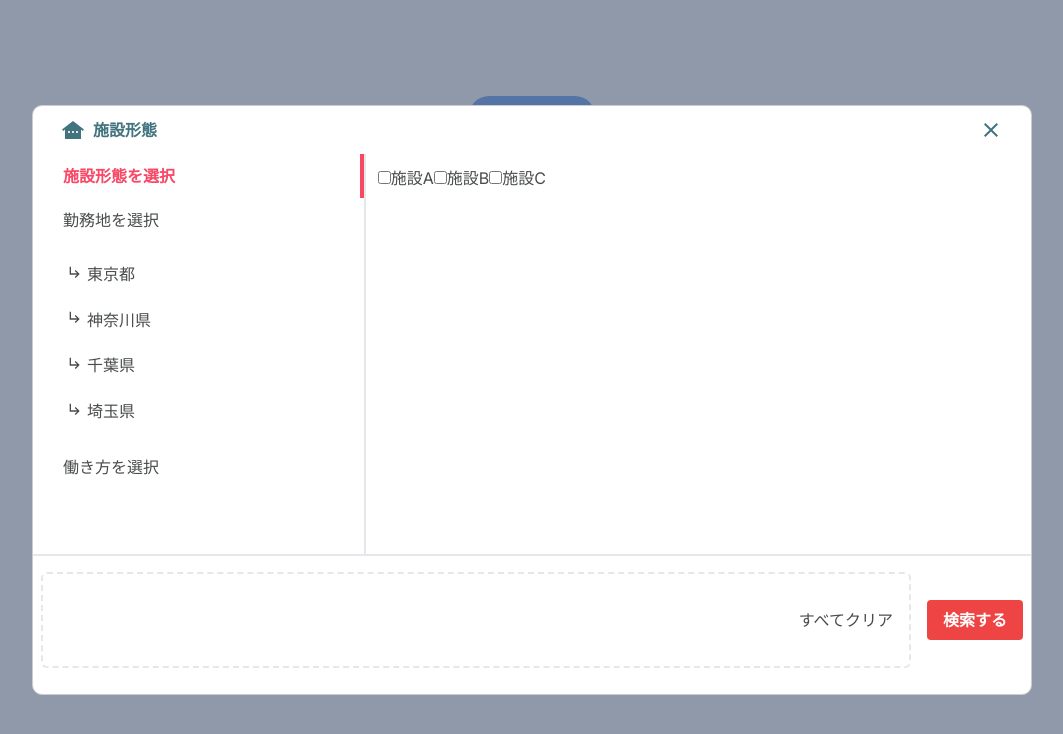
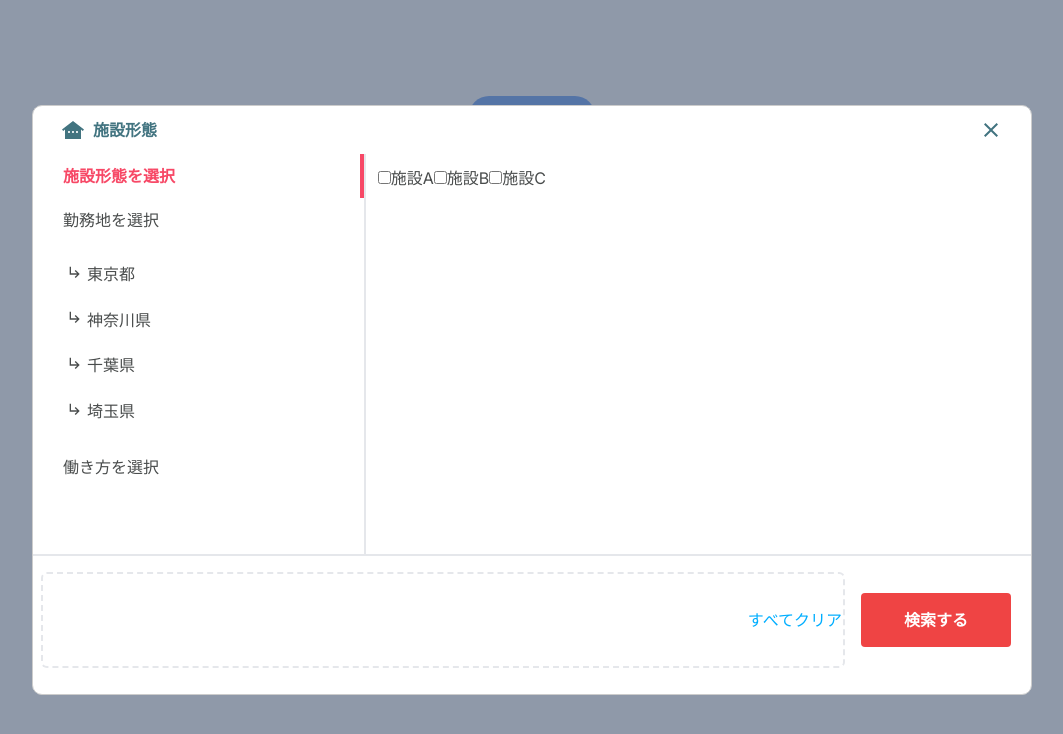
Before and after one commit to shinnkura/modal-tailwind, a Next.js app: page / in a window 1280 px wide. Both pictures are taken after a click on the button "Open Modal". Shown: the top 734 px of the page, without its empty margins (108-1171 px from the left). Built offline with nearby package versions, Linux system fonts and the light colour scheme.

Commit message:
feat: checkboxdisplay, チェックボックスのカラーを修正

```diff
--- a/app/components/CheckedItemsDisplay.tsx
+++ b/app/components/CheckedItemsDisplay.tsx
@@ -9,14 +9,14 @@ interface CheckedItemsDisplayProps {
 
 const CheckedItemsDisplay = ({ checkedItems, onItemRemove, onClearAll }: CheckedItemsDisplayProps) => {
   return (
-    <div className="border-dashed border-2 rounded-md	 p-4 flex-grow h-24 ml-2 mr-4 flex flex-wrap">
+    <div className="border-dashed border-2 rounded-md	 p-px flex-grow h-24 ml-2 mr-4 flex flex-wrap">
       {checkedItems.map((item, index) => (
-        <div key={index} className="flex items-center border p-1 m-1">
+        <div key={index} className="flex items-center border p-1 m-1 max-h-[30px]">
           {item}
           <Clear onClick={() => onItemRemove(item)} className="ml-2" />
         </div>
       ))}
-      <button onClick={onClearAll} className="ml-auto">
+      <button onClick={onClearAll} className="ml-auto text-[#00aeff]">
         すべてクリア
       </button>
     </div>
--- a/app/page.tsx
+++ b/app/page.tsx
@@ -127,6 +127,7 @@ export default function Home() {
                 value={option}
                 checked={checkedItems.includes(option)}
                 onChange={handleCheckboxChange}
+                className="accent-custom-red"
               />
               {option}
             </label>
@@ -159,7 +160,7 @@ export default function Home() {
           />
           <button
             onClick={closeModal}
-            className="bg-red-500 hover:bg-red-700 text-white font-bold py-2 px-4 rounded self-center mr-2"
+            className="bg-red-500 hover:bg-red-700 text-white font-bold py-[15px] px-4 rounded self-center w-[150px] mr-[20px]"
           >
             検索する
           </button>
```
